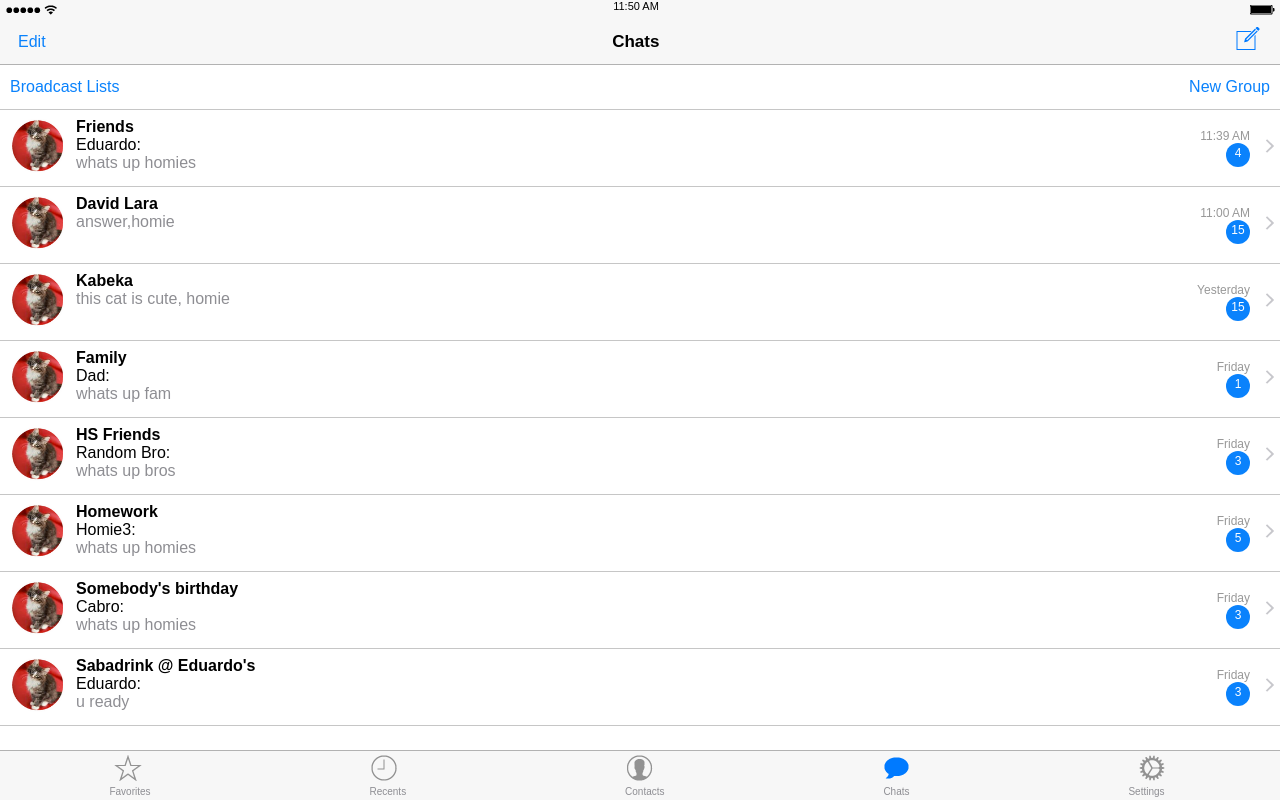
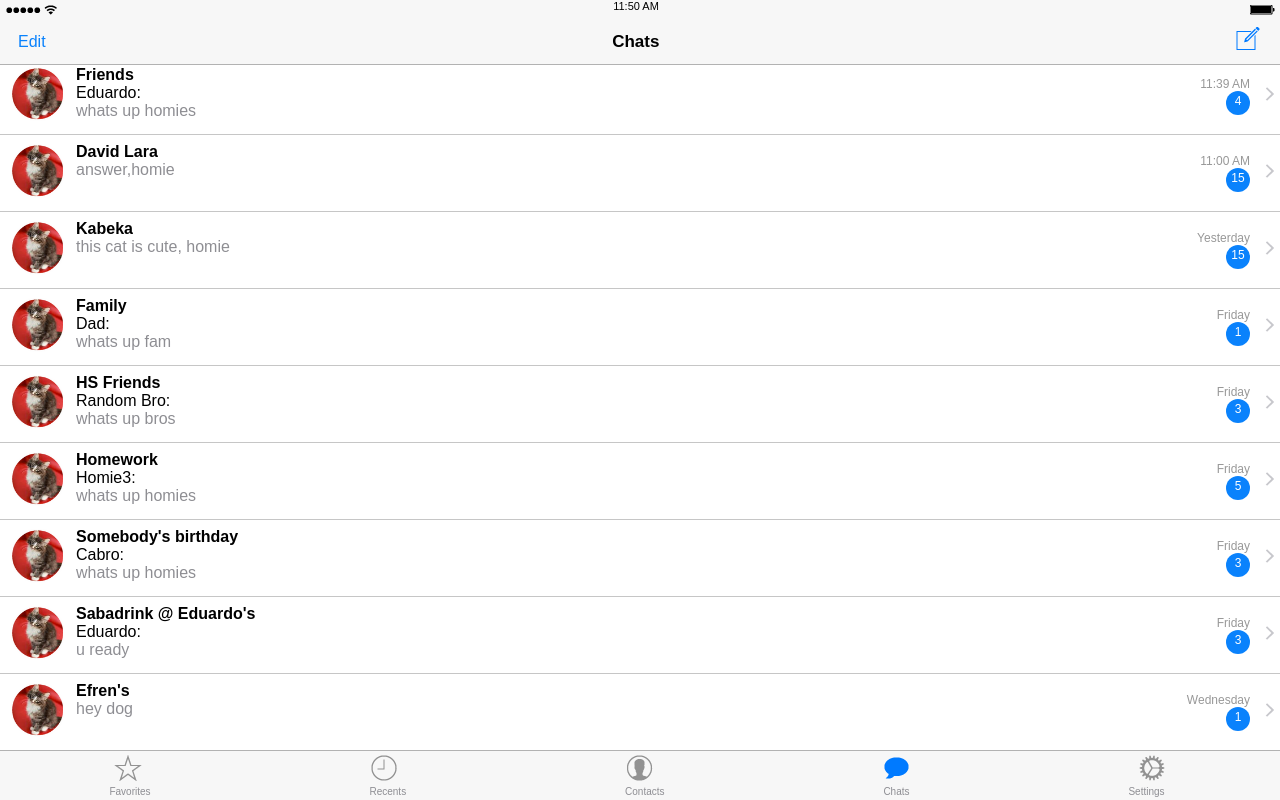
Before and after one commit to Larazord/whatsappmuckup, a plain HTML site: page index.html in a window 1280 px wide. Drawn offline with Linux system fonts and the light colour scheme.

Commit message:
small changes, added a chat parent for margins on the bottom

```diff
--- a/index.html
+++ b/index.html
@@ -21,6 +21,7 @@
         </div>
       </nav>
       <!--Chat Section, with main options and chats  -->
+      <div class='chatparent'>
         <div class='chatSection'>
           <!--This are the 'Broadcast' and 'new Group' options-->
           <div class='optionsChat'>
@@ -169,12 +170,30 @@
               <span><img src='icons/cell-accessory.png'/></span>
             </div>
           </a>
+          <a class='chat' href='https://www.whatsapp.com'>
+            <div class='chatInfo'>
+              <span><img class='icon' src='icons/chat-icon.png'/></span>
+              <div class='chatTitles'>
+                <span><p class='chatName'>Efren's</p></span>
+                <span><p class='msj'>hey dog</p></span>
+              </div>
+            </div>
+            <div class='chatData'>
+              <div class='data'>
+                <span><p class='time'>Wednesday</p></span>
+                <span><div class='unread'>1</div></span>
+              </div>
+              <span><img src='icons/cell-accessory.png'/></span>
+            </div>
+          </a>
 
+        </div>
       </div>
 
 
+<!--this is the footer -->
 
-      <!--this is the footer -->
+
       <div class='tabbar'>
         <div class='tabimg'>
         <span><img src='icons/tab-bar-favorites.png'/></span>
--- a/styles.css
+++ b/styles.css
@@ -55,8 +55,15 @@
   font-family: sans-serif;
   font-weight: bold;
 }
+.chatparent{
+  position: relative;
+  bottom: 52px;
+
+  margin-bottom: 52px;
+}
 .chatSection{
   position:relative;
+  overflow: hidden;
   width: 100%;
   top: 65px;
 }
```
Lines whose indentation alone changed are shown as unchanged.
